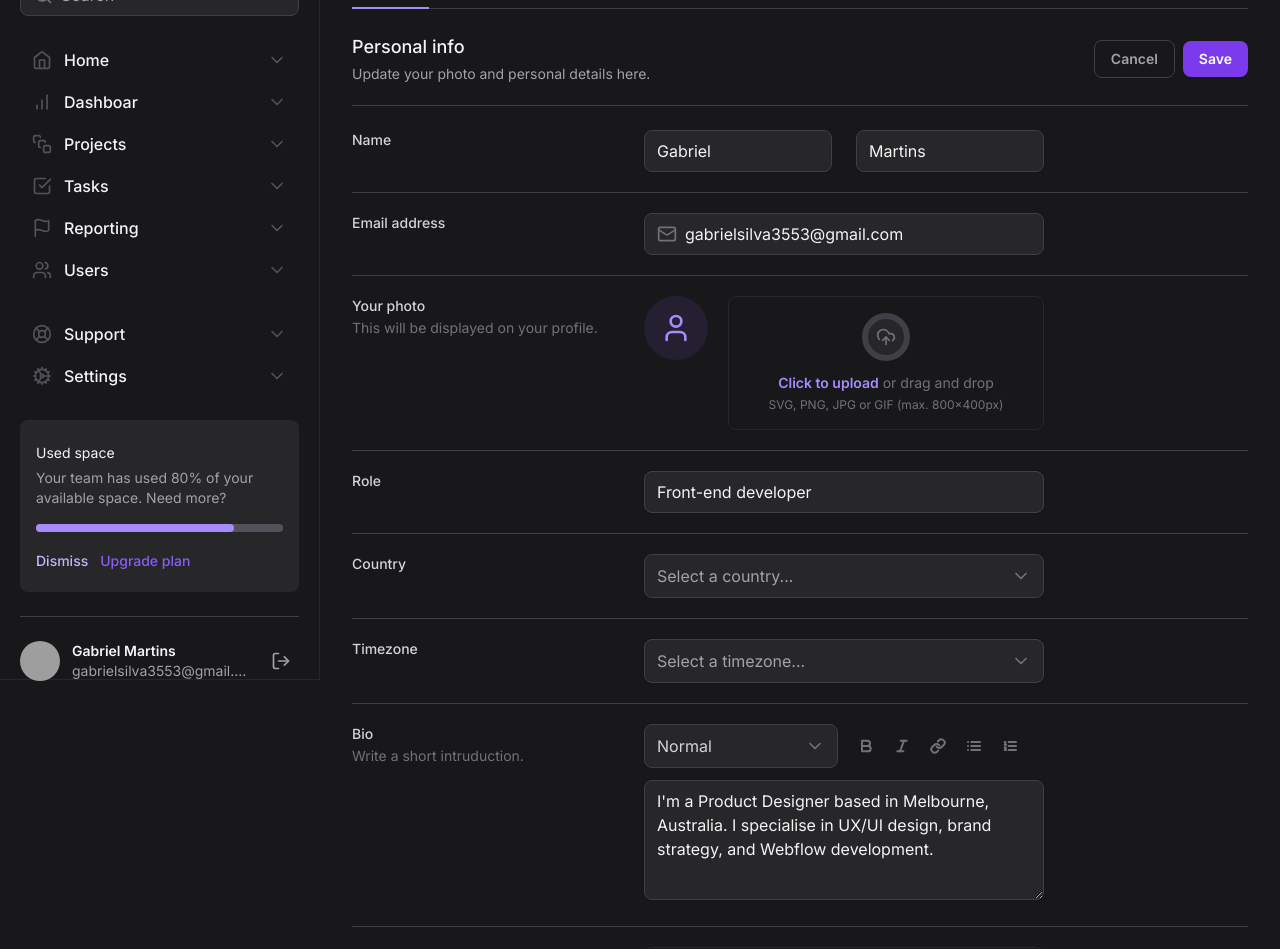
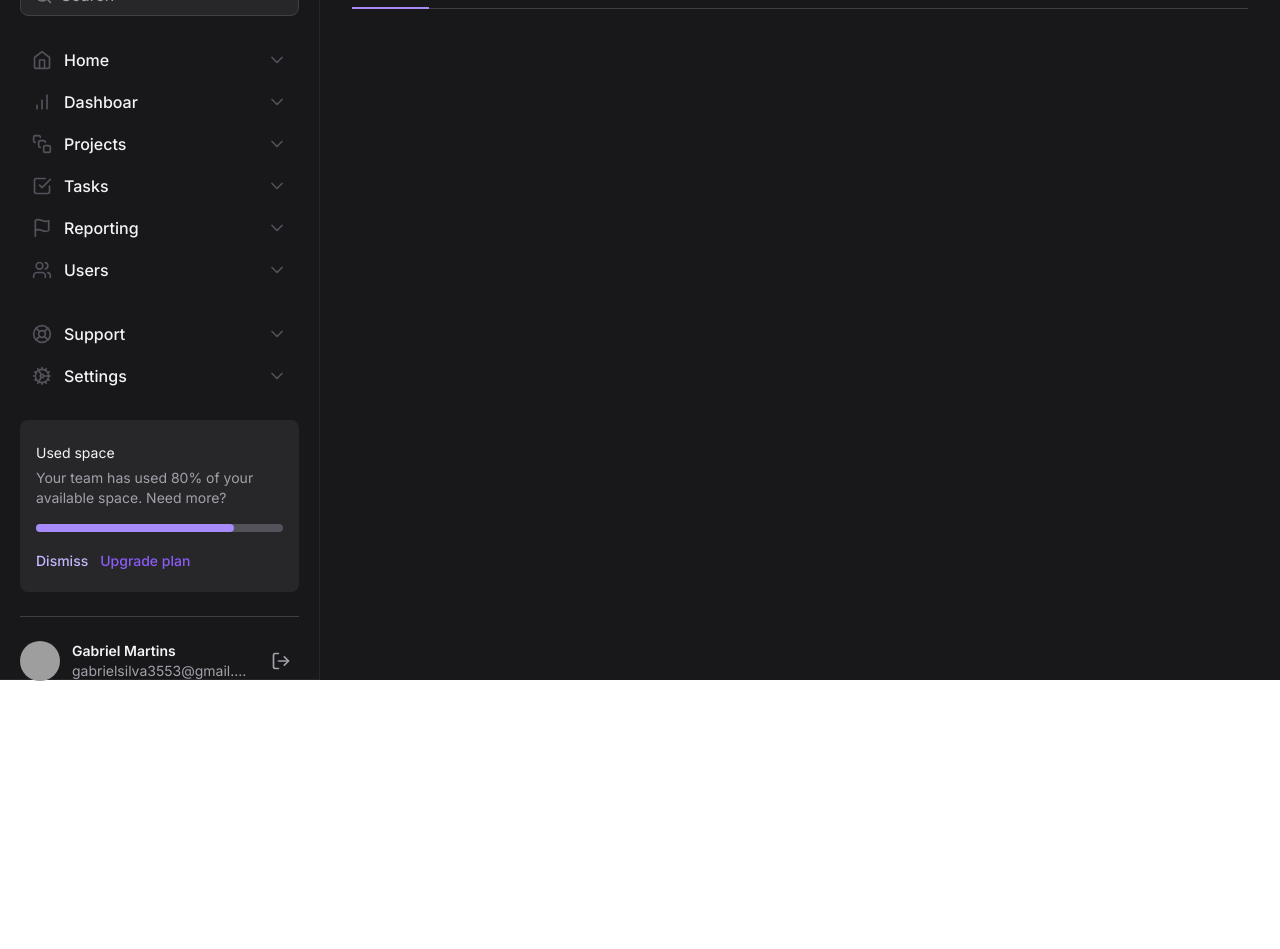
Before and after one commit to GabrielMartinsss/mastering-tailwind, a Next.js app: page / in a window 1280 px wide. Shown: the part 120-1069 px from the top of the page. After the commit the page ends 800 px from the top, so only its background shows below. Built offline with nearby package versions, Linux system fonts and the light colour scheme; grey boxes are pictures that could not be loaded.

Commit message:
refactory: moving form to content of SettingTabs component

```diff
--- a/src/app/page.tsx
+++ b/src/app/page.tsx
@@ -1,12 +1,4 @@
 import { SettingTabs } from '@/components/SettingsTabs'
-import * as Input from '@/components/Input'
-import * as FileInput from '@/components/Form/FileInput'
-import * as Label from '@/components/Form/Label'
-import { Bold, Italic, Link, List, ListOrdered, Mail } from 'lucide-react'
-import { Select } from '@/components/Form/Select'
-import { SelectItem } from '@/components/Form/Select/SelectItem'
-import { Textarea } from '@/components/Form/Textarea'
-import { Button } from '@/components/Button'
 
 export default function Home() {
   return (
@@ -15,184 +7,6 @@ export default function Home() {
         Settings
       </h1>
       <SettingTabs />
-
-      <div className="mt-6 flex flex-col">
-        <div className="flex flex-col justify-between gap-4 border-b border-zinc-200 pb-5 dark:border-zinc-700 lg:flex-row lg:items-center">
-          <div className="space-y-1">
-            <h2 className="text-lg font-medium text-zinc-900 dark:text-zinc-100">
-              Personal info
-            </h2>
-            <span className="text-sm text-zinc-500 dark:text-zinc-400">
-              Update your photo and personal details here.
-            </span>
-          </div>
-
-          <div className="flex items-center gap-2">
-            <Button variant="outline" type="button">
-              Cancel
-            </Button>
-            <Button type="submit" form="settings">
-              Save
-            </Button>
-          </div>
-        </div>
-
-        <form
-          id="settings"
-          className="mt-6 flex flex-col gap-5 divide-y divide-zinc-200 dark:divide-zinc-700"
-        >
-          <div className="flex flex-col gap-3 lg:grid lg:grid-cols-form">
-            <Label.Root htmlFor="firstName">
-              <Label.Heading>Name</Label.Heading>
-            </Label.Root>
-
-            <div className="flex flex-col gap-6 lg:grid lg:grid-cols-2">
-              <Input.Root>
-                <Input.Control id="firstName" defaultValue="Gabriel" />
-              </Input.Root>
-
-              <div className="flex flex-col gap-3 lg:block">
-                <Label.Root htmlFor="lastName" variant="mobile">
-                  <Label.Heading>Last name</Label.Heading>
-                </Label.Root>
-
-                <Input.Root>
-                  <Input.Control id="lastName" defaultValue="Martins" />
-                </Input.Root>
-              </div>
-            </div>
-          </div>
-
-          <div className="flex flex-col gap-3 pt-5 lg:grid lg:grid-cols-form">
-            <Label.Root htmlFor="email">
-              <Label.Heading>Email address</Label.Heading>
-            </Label.Root>
-
-            <Input.Root>
-              <Input.Prefix>
-                <Mail className="h-5 w-5 text-zinc-500" />
-              </Input.Prefix>
-              <Input.Control
-                id="email"
-                defaultValue="gabrielsilva3553@gmail.com"
-              />
-            </Input.Root>
-          </div>
-
-          <div className="flex flex-col gap-3 pt-5 lg:grid lg:grid-cols-form">
-            <Label.Root htmlFor="photo">
-              <Label.Heading>Your photo</Label.Heading>
-              <Label.Description>
-                This will be displayed on your profile.
-              </Label.Description>
-            </Label.Root>
-
-            <FileInput.Root className="flex flex-col gap-5 lg:flex-row lg:items-start">
-              <FileInput.ImagePreview />
-              <FileInput.Trigger />
-              <FileInput.Control />
-            </FileInput.Root>
-          </div>
-
-          <div className="flex flex-col gap-3 pt-5 lg:grid lg:grid-cols-form">
-            <Label.Root htmlFor="role">
-              <Label.Heading>Role</Label.Heading>
-            </Label.Root>
-
-            <Input.Root>
-              <Input.Control id="role" defaultValue="Front-end developer" />
-            </Input.Root>
-          </div>
-
-          <div className="flex flex-col gap-3 pt-5 lg:grid lg:grid-cols-form">
-            <Label.Root htmlFor="country">
-              <Label.Heading>Country</Label.Heading>
-            </Label.Root>
-
-            <Select placeholder="Select a country...">
-              <SelectItem text="Brazil" value="br" />
-              <SelectItem text="United States" value="us" />
-            </Select>
-          </div>
-
-          <div className="flex flex-col gap-3 pt-5 lg:grid lg:grid-cols-form">
-            <Label.Root htmlFor="timezone">
-              <Label.Heading>Timezone</Label.Heading>
-            </Label.Root>
-
-            <Select placeholder="Select a timezone...">
-              <SelectItem
-                text="Pacific Standard Time (UTC-08:00)"
-                value="utc8"
-              />
-              <SelectItem text="America São Paulo (UTC-03:00)" value="utc3" />
-            </Select>
-          </div>
-
-          <div className="flex flex-col gap-3 pt-5 lg:grid lg:grid-cols-form">
-            <Label.Root htmlFor="bio">
-              <Label.Heading>Bio</Label.Heading>
-              <Label.Description>Write a short intruduction.</Label.Description>
-            </Label.Root>
-
-            <div className="space-y-3">
-              <div className="flex flex-col gap-3 lg:grid lg:grid-cols-2">
-                <Select placeholder="" defaultValue="normal">
-                  <SelectItem text="Normal" value="normal" defaultChecked />
-                  <SelectItem text="Markdown" value="md" />
-                </Select>
-
-                <div className="flex items-center gap-1">
-                  <Button type="button" variant="ghost">
-                    <Bold className="h-4 w-4 text-zinc-500" strokeWidth={3} />
-                  </Button>
-                  <Button type="button" variant="ghost">
-                    <Italic className="h-4 w-4 text-zinc-500" strokeWidth={3} />
-                  </Button>
-                  <Button type="button" variant="ghost">
-                    <Link className="h-4 w-4 text-zinc-500" strokeWidth={3} />
-                  </Button>
-                  <Button type="button" variant="ghost">
-                    <List className="h-4 w-4 text-zinc-500" strokeWidth={3} />
-                  </Button>
-                  <Button type="button" variant="ghost">
-                    <ListOrdered
-                      className="h-4 w-4 text-zinc-500"
-                      strokeWidth={3}
-                    />
-                  </Button>
-                </div>
-              </div>
-              <Textarea
-                id="bio"
-                defaultValue="I'm a Product Designer based in Melbourne, Australia. I specialise in UX/UI design, brand strategy, and Webflow development."
-              />
-            </div>
-          </div>
-
-          <div className="flex flex-col gap-3 pt-5 lg:grid lg:grid-cols-form">
-            <Label.Root htmlFor="projects">
-              <Label.Heading>Portfolio projects</Label.Heading>
-              <Label.Description>
-                Share a few snippets of your work.
-              </Label.Description>
-            </Label.Root>
-
-            <FileInput.Root>
-              <FileInput.Trigger />
-              <FileInput.FileList />
-              <FileInput.Control multiple />
-            </FileInput.Root>
-          </div>
-
-          <div className="flex items-center justify-end gap-2 pt-5">
-            <Button variant="outline" type="button">
-              Cancel
-            </Button>
-            <Button type="button">Save</Button>
-          </div>
-        </form>
-      </div>
     </>
   )
 }
```
